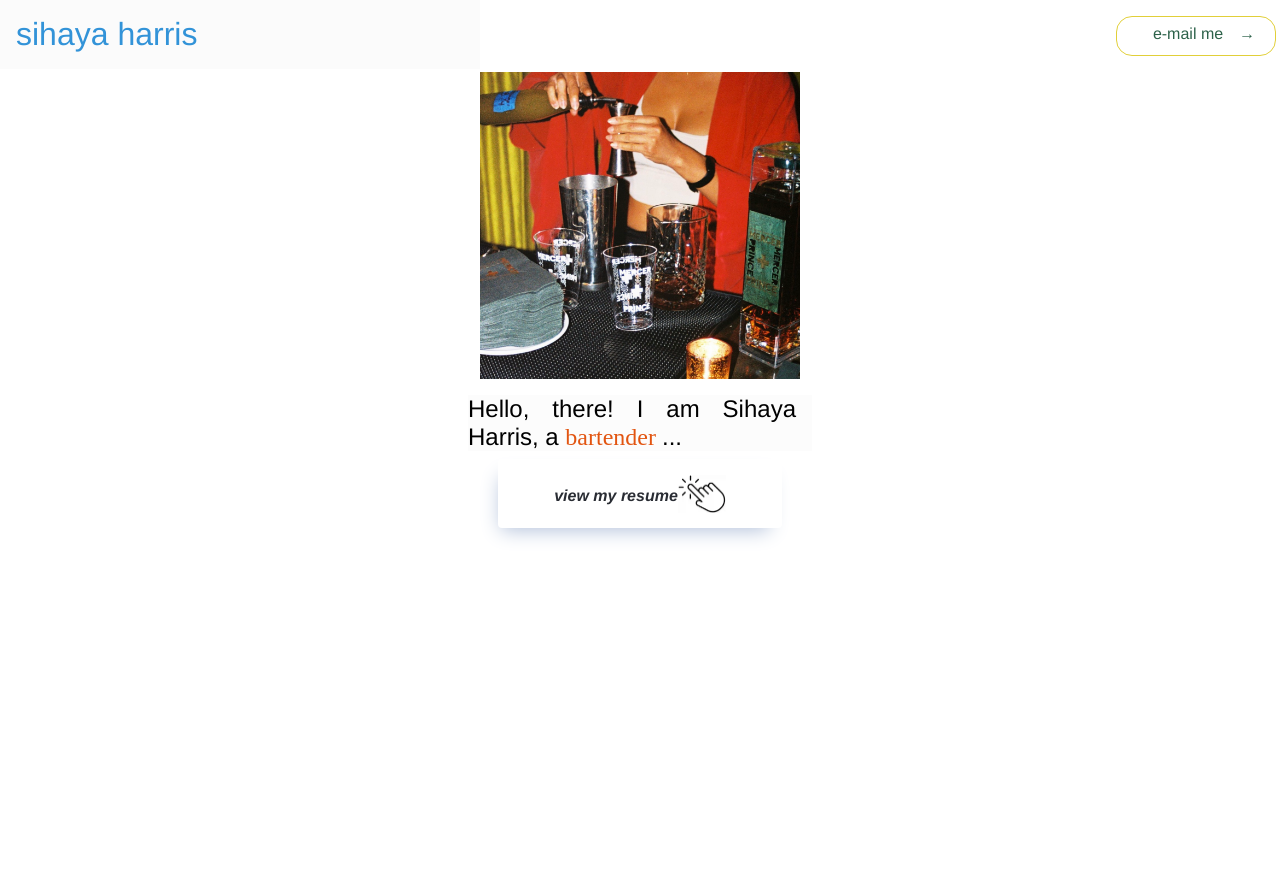
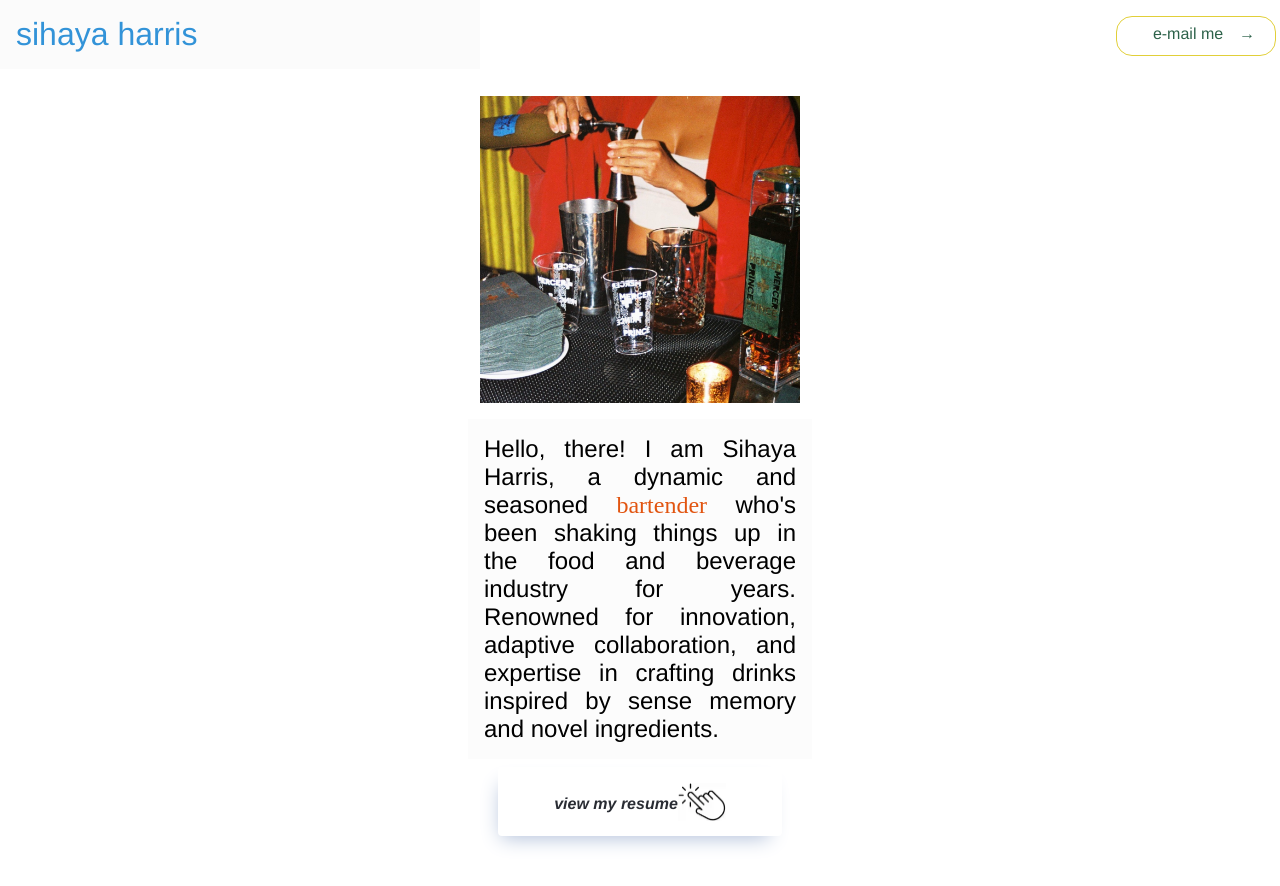
Before and after one commit to sihayah/bar-rez, a React (Create React App) app: page / in a window 1280 px wide. Shown: the top 886 px of the page. Built offline with nearby package versions, Linux system fonts and the light colour scheme.

Commit message:
updated hero blurb

```diff
--- a/src/components/Resume/index.js
+++ b/src/components/Resume/index.js
@@ -67,7 +67,7 @@ const Resume = () => {
             <div className='hero'>
                 <img alt="silhouette" className="silhouette" src={silhouette}/>
                 <h2>
-                    Hello, there! I am Sihaya Harris, a <span className='highlight'> bartender </span> ...
+                    Hello, there! I am Sihaya Harris, a dynamic and seasoned<span className='highlight'> bartender </span> who's been shaking things up in the food and beverage industry for years. Renowned for innovation, adaptive collaboration, and expertise in crafting drinks inspired by sense memory and novel ingredients.
                 </h2>
             </div>
 
--- a/src/components/Resume/style.css
+++ b/src/components/Resume/style.css
@@ -66,7 +66,7 @@
     flex-direction: column;
     justify-content: center;
     align-items: center;
-    margin-top: 4vh;
+    margin-top: 7vh;
     max-height: 8vh;
   }
 
@@ -130,7 +130,7 @@
     align-self: center;
     max-width: 43vh;
     z-index: 7777;
-    padding: 0 2vh 0 0;
+    padding:2vh;
     font-size: 1.5em;
     background: rgba( 250, 250, 250, 0.5 );
   }
```
